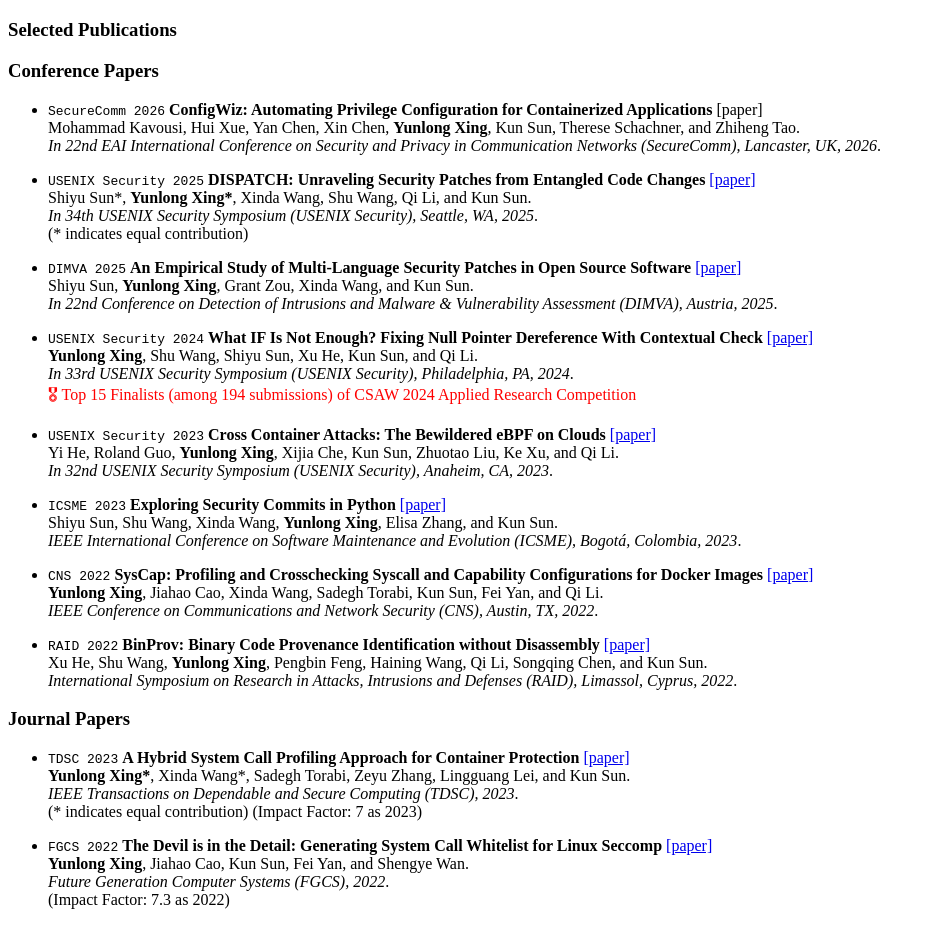
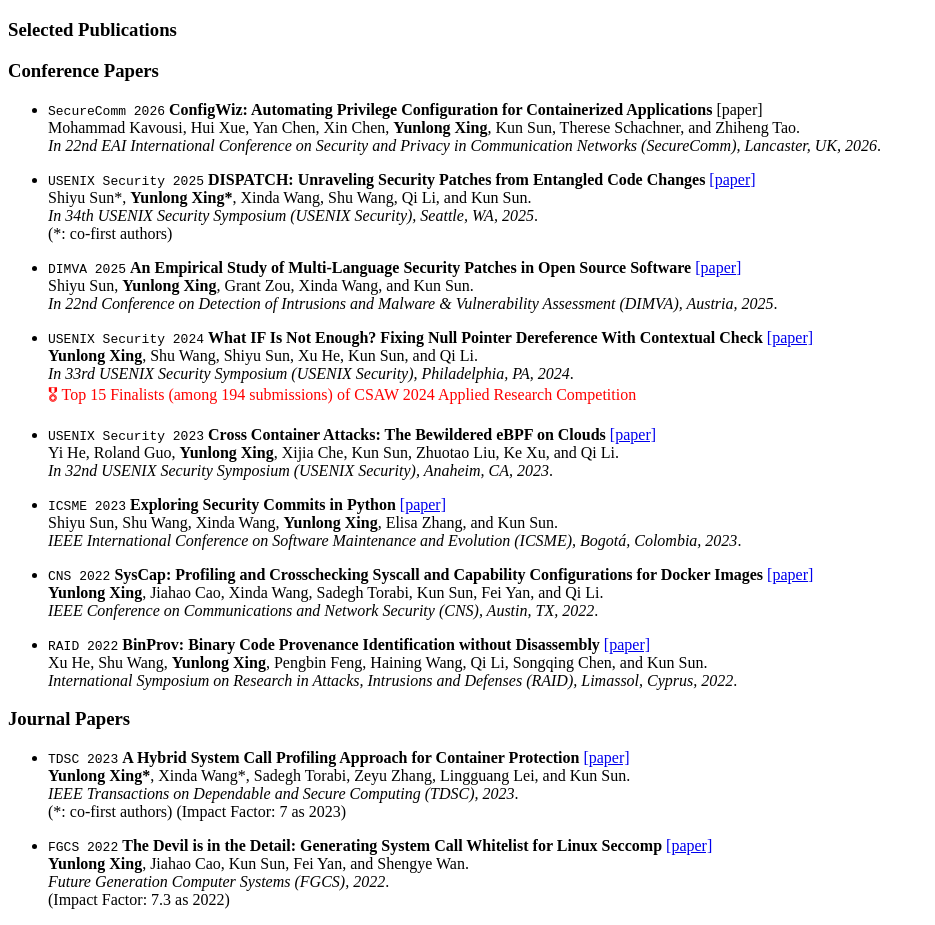
Before and after one commit to YunlongXing/yunlongxing.github.io, a Jekyll site: the page built from _pages/includes/pub.md, in a window 1280 px wide. Shown: the part 687-1612 px from the top of the page, without its empty margins (0-935 px from the left). Built offline with Jekyll 4.4.1, drawn with Linux system fonts in a browser that asks for light colours; our own code applies the rules of GitHub Pages for plain Markdown files.

Commit message:
Update author contribution notation in publications

```diff
--- a/_pages/includes/pub.md
+++ b/_pages/includes/pub.md
@@ -7,7 +7,7 @@ Mohammad Kavousi, Hui Xue, Yan Chen, Xin Chen, **Yunlong Xing**, Kun Sun, Theres
 - ``USENIX Security 2025`` **DISPATCH: Unraveling Security Patches from Entangled Code Changes** [\[paper\]](/publications/security25_DISPATCH.pdf)<br>
 Shiyu Sun\*, **Yunlong Xing\***, Xinda Wang, Shu Wang, Qi Li, and Kun Sun. <br>
 *In 34th USENIX Security Symposium (USENIX Security), Seattle, WA, 2025*.<br>
-\(\* indicates equal contribution\)
+\(\*: co-first authors\)
 
 - ``DIMVA 2025`` **An Empirical Study of Multi-Language Security Patches in Open Source Software** [\[paper\]](/publications/dimva25_Empirical.pdf)<br>
 Shiyu Sun, **Yunlong Xing**, Grant Zou, Xinda Wang, and Kun Sun.<br>
@@ -38,7 +38,7 @@ Xu He, Shu Wang, **Yunlong Xing**, Pengbin Feng, Haining Wang, Qi Li, Songqing C
 - ``TDSC 2023`` **A Hybrid System Call Profiling Approach for Container Protection** [\[paper\]](https://ieeexplore.ieee.org/document/10105304)<br>
 **Yunlong Xing\***, Xinda Wang\*, Sadegh Torabi, Zeyu Zhang, Lingguang Lei, and Kun Sun.<br>
 *IEEE Transactions on Dependable and Secure Computing (TDSC), 2023*.<br>
-\(\* indicates equal contribution\) \(Impact Factor: 7 as 2023\)
+\(\*: co-first authors\) \(Impact Factor: 7 as 2023\)
 
 - ``FGCS 2022`` **The Devil is in the Detail: Generating System Call Whitelist for Linux Seccomp** [\[paper\]](/publications/fgcs22_Syscall.pdf)<br>
 **Yunlong Xing**, Jiahao Cao, Kun Sun, Fei Yan, and Shengye Wan.<br>
```
